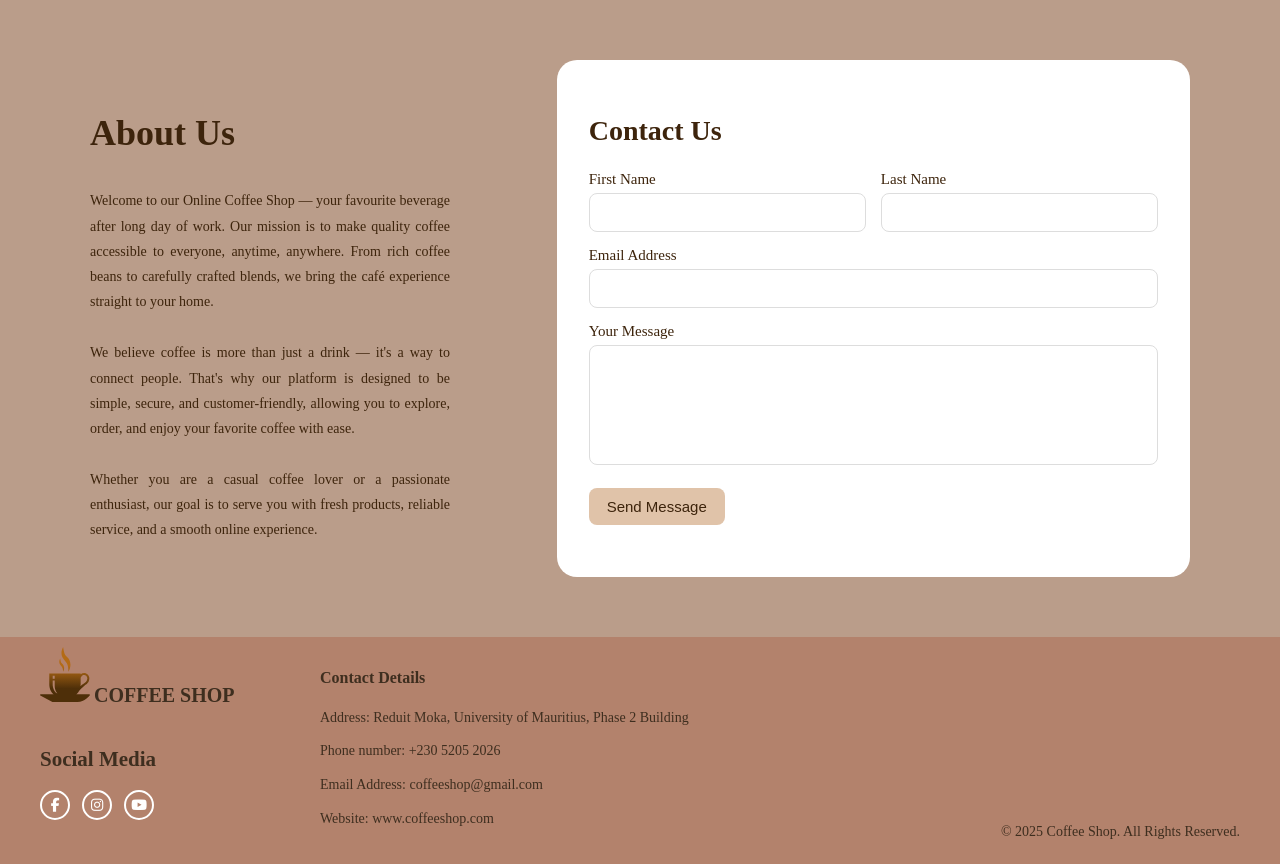
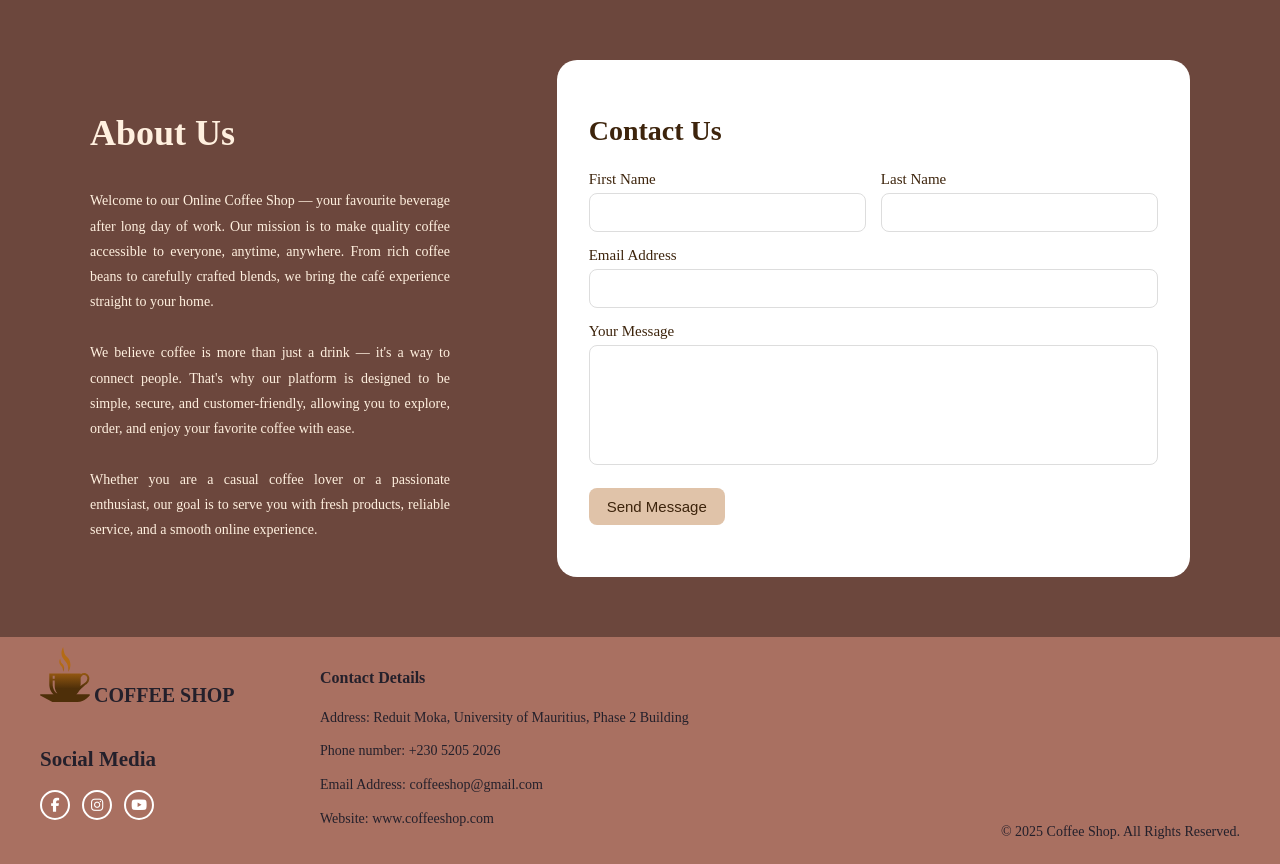
Before and after one commit to JNJT2935/cafe-website, a PHP site: page /about-contact.php in a window 1280 px wide. Shown: the part 90-954 px from the top of the page. Run offline with PHP 8.4, Linux system fonts and the light colour scheme.

Commit message:
Add files via upload

```diff
--- a/assets/css/contact.css
+++ b/assets/css/contact.css
@@ -1,5 +1,5 @@
 .contact-page {
-    background-color: #BA9D8A;
+    background-color: #6c473d;
     padding: 60px 20px;
     display: flex;
     justify-content: center;
@@ -14,7 +14,7 @@
 
 .contact-left {
     flex: 1;
-    color: #3D240C;
+    color: #fff0df;
     display: flex;
     flex-direction: column;
     justify-content: center;
--- a/assets/css/footer.css
+++ b/assets/css/footer.css
@@ -1,6 +1,6 @@
 .coffee-footer {
-    background-color: #B3826C;
-    color: #3e2e1f;
+    background-color: #a97061;
+    color: #24202b;
     padding: 10px 40px 22px;
     position: relative;
 }
@@ -39,7 +39,7 @@
 .logo-text {
     font-size: 20px;
     font-weight: 600;
-    color: #3e2e1f;
+    color: #24202b;
     margin: 0;
 }
 
```
